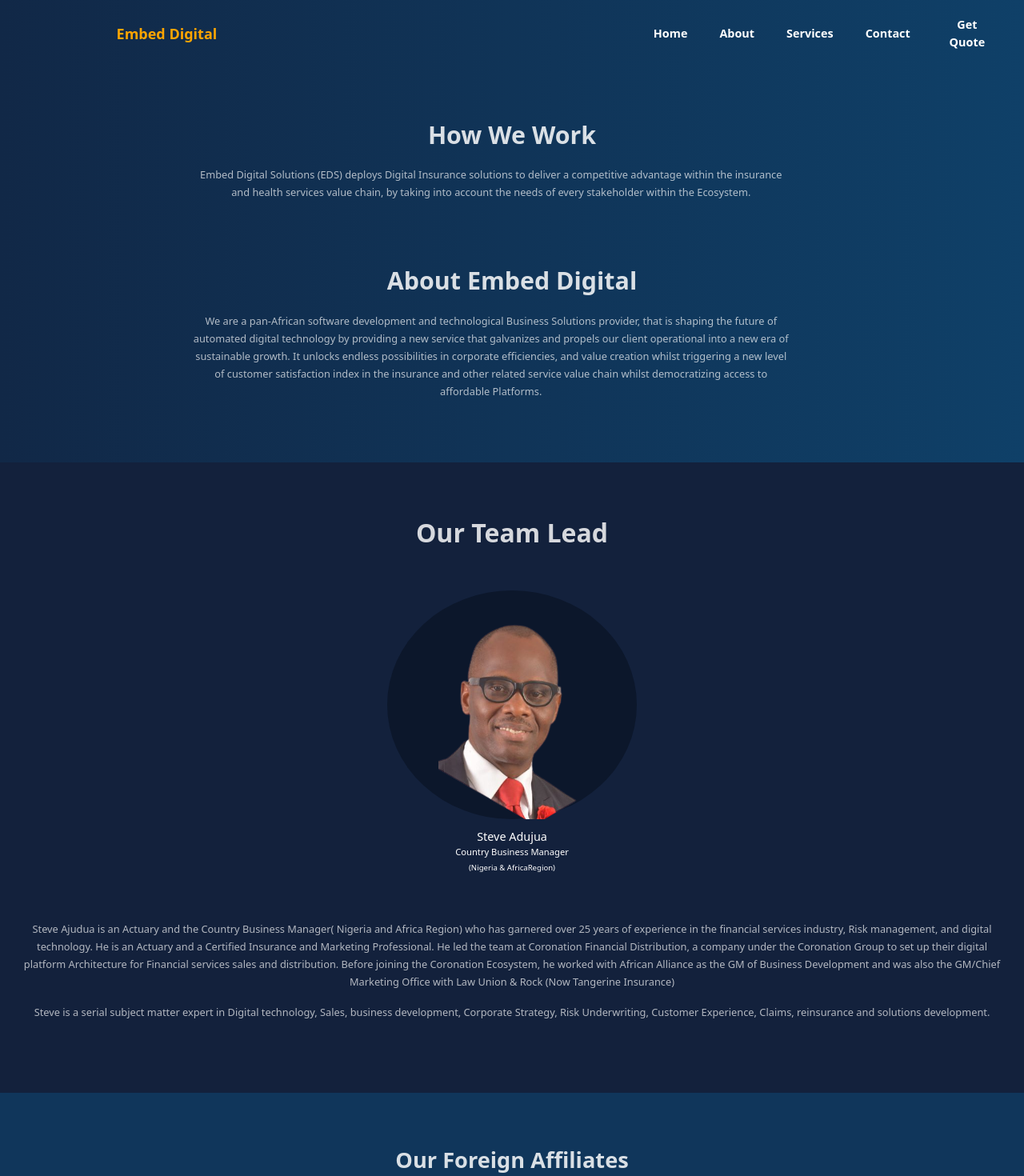
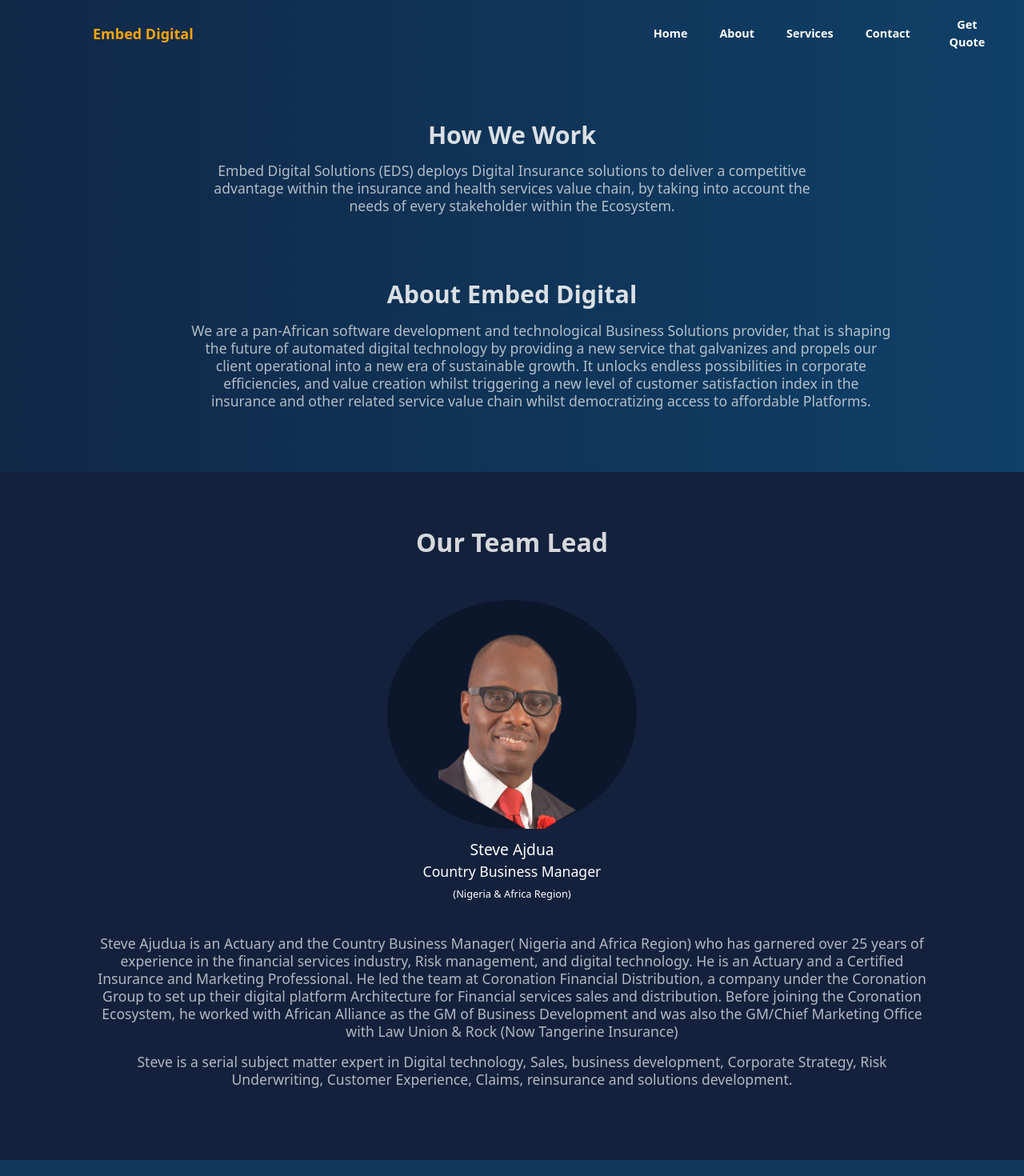
Before and after one commit to Jordypx/BOCH_AUDEYPX, a React (Vite) app: page /about in a window 1280 px wide. Shown: the top 1470 px of the page at 80% size. Built offline with nearby package versions, Linux system fonts and the light colour scheme.

Commit message:
about page

```diff
--- a/src/components/AboutUs.jsx
+++ b/src/components/AboutUs.jsx
@@ -123,10 +123,10 @@
             </div>
 
             <div className="bio-text">
-              <h1>Steve Adujua</h1>
+              <h1>Steve Ajdua</h1>
 
               <p>Country Business Manager</p>
-              <div>(Nigeria & AfricaRegion)</div>
+              <div>(Nigeria & Africa Region)</div>
             </div>
           </div>
 
--- a/src/components/Home.jsx
+++ b/src/components/Home.jsx
@@ -233,7 +233,7 @@
             </tr>
             <tr class="pricing-table-list">
               <td>Basic Renewal Underwriting</td>
-              <td><span class="glyphicon glyphicon-ok">	&#10004;</span></td>
+              <td><span class="glyphicon glyphicon-ok">	&#10060;</span></td>
               <td><span class="glyphicon glyphicon-ok">&#10004;</span></td>
             </tr>
             <tr class="pricing-table-list">
@@ -258,7 +258,7 @@
             </tr>
             <tr class="pricing-table-list">
               <td>Claims Surveys</td>
-              <td><span class="glyphicon glyphicon-ok">	&#10004;</span></td>
+              <td><span class="glyphicon glyphicon-ok">	&#10060;</span></td>
               <td><span class="glyphicon glyphicon-ok">&#10004;</span></td>
             </tr>
             <tr class="pricing-table-list">
--- a/src/index.css
+++ b/src/index.css
@@ -272,7 +272,7 @@
 .brand-distruptive p {
   margin-top: 1rem;
   line-height: 22px;
-  font-size: 0.8rem;
+  font-size: 1.1rem;
   color: #ffffffad;
   text-align: center;
   width: 100%;
@@ -293,7 +293,7 @@
 .embed-works p {
   margin-top: 1rem;
   line-height: 22px;
-  font-size: 0.8rem;
+  font-size: 1.1rem;
   color: #ffffffad;
   text-align: center;
   width: 100%;
@@ -339,33 +339,35 @@
 
 .bio-text h1 {
   color: #fff;
-  font-size: 0.9rem;
+  font-size: 1.2rem;
   font-weight: 500;
   text-align: center;
 }
 
 .bio-text p {
   color: #fff;
-  font-size: 0.7rem;
+  font-size: 1.1rem;
   text-align: center;
 }
 
 .bio-text div {
   text-align: center;
   color: #fff;
-  font-size: 0.6rem;
+  font-size: 0.8rem;
   margin-top: 0.3rem;
 }
 
 .bio-para-steve {
   margin-top: 1rem;
   padding: 0.6rem;
+  margin: auto;
+    width: 85%;
 }
 
 .bio-para-steve p {
   margin-top: 2rem;
   line-height: 22px;
-  font-size: 0.8rem;
+  font-size: 1.1rem;
   color: #ffffffad;
   text-align: center;
   width: 100%;
@@ -374,7 +376,7 @@
 .bio-para-steve div {
   margin-top: 1rem;
   line-height: 22px;
-  font-size: 0.8rem;
+  font-size: 1.1rem;
   color: #ffffffad;
   text-align: center;
   width: 100%;
@@ -734,9 +736,6 @@
 
 
 @media screen and (min-width: 768px) {
-  h1 {
-    text-align: center;
-  }
 
   .list-ttr {
     display: none;
@@ -850,11 +849,15 @@
 
   .embed-works p {
     width: 60%;
+    padding-top: 0.7rem;
     margin-left: 14rem;
+    margin: auto;
   }
 
   .brand-distruptive p {
-    width: 60%;
+    width: 70%;
+    margin: auto;
+    padding-top: 0.7rem;
     margin-left: 14rem;
   }
 
```
